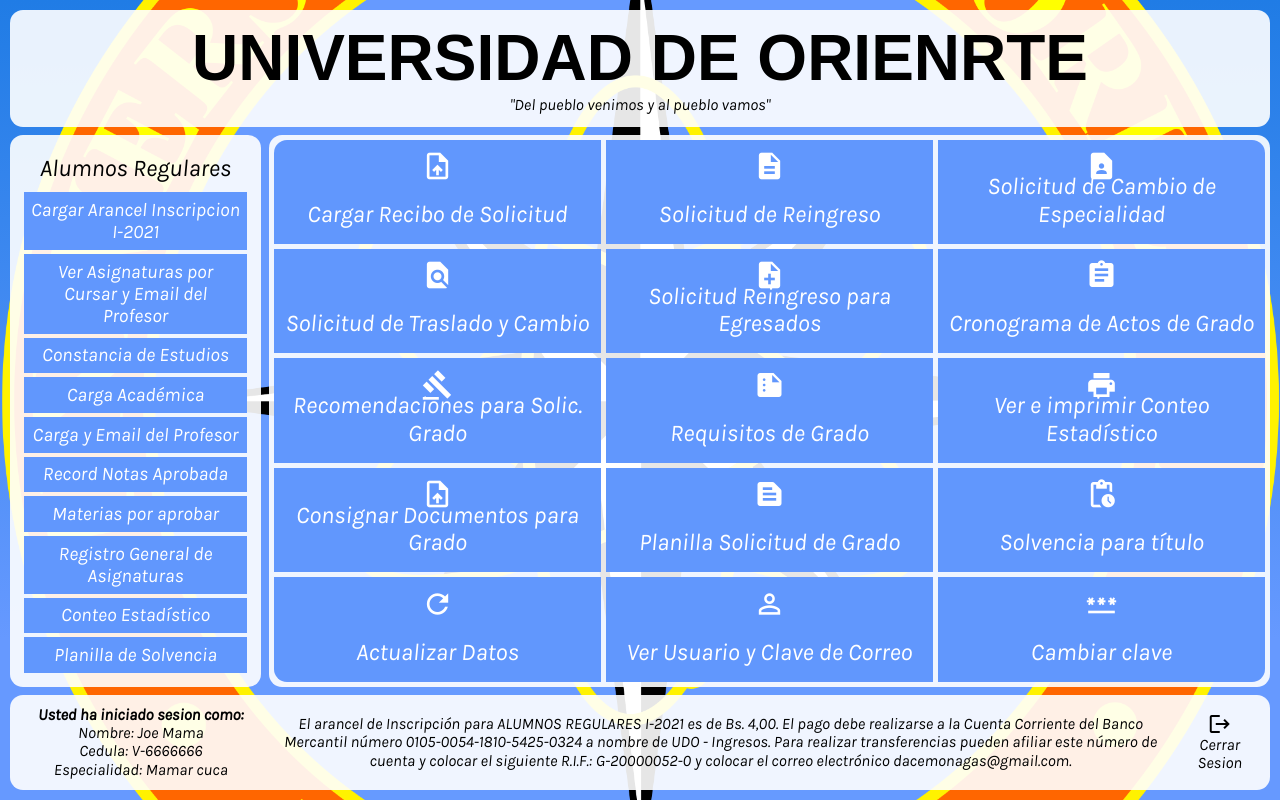
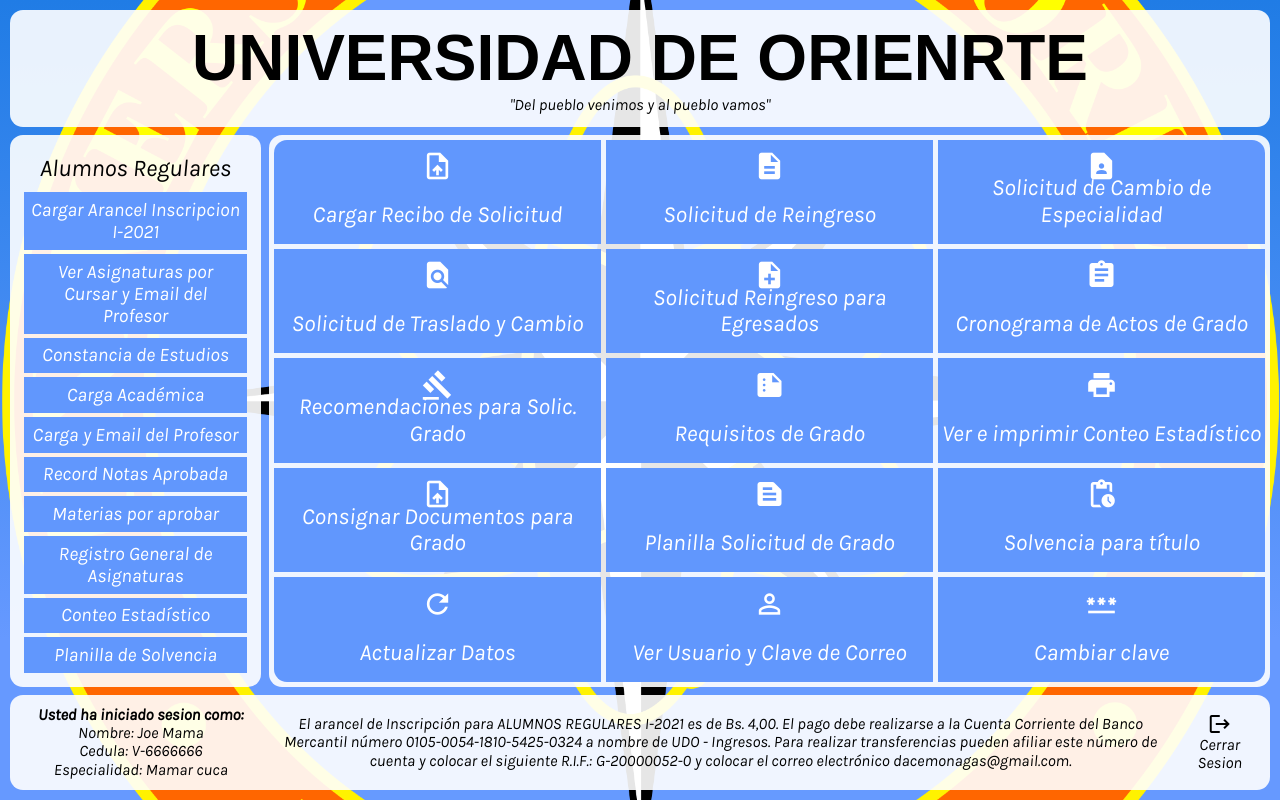
Before and after one commit to NastyBone/First-Project-HTML-CSS, a plain HTML site: page index.html in a window 1280 px wide. Drawn offline with nearby package versions, Linux system fonts and the light colour scheme.

Commit message:
changed viewport bug

```diff
--- a/style.css
+++ b/style.css
@@ -159,7 +159,7 @@ body{
 }
 
 .main-option-description{
-    font-size: 1.5em;
+    font-size: 1.8vw;
     position: absolute;
     bottom: 15%;
 
@@ -234,7 +234,7 @@ body{
 
 
 
-@media screen and (max-width: 810px), (max-height: 690px) {
+@media screen and (max-width: 810px), (max-height: 765px) {
 
     body{
         overflow: scroll;
```
